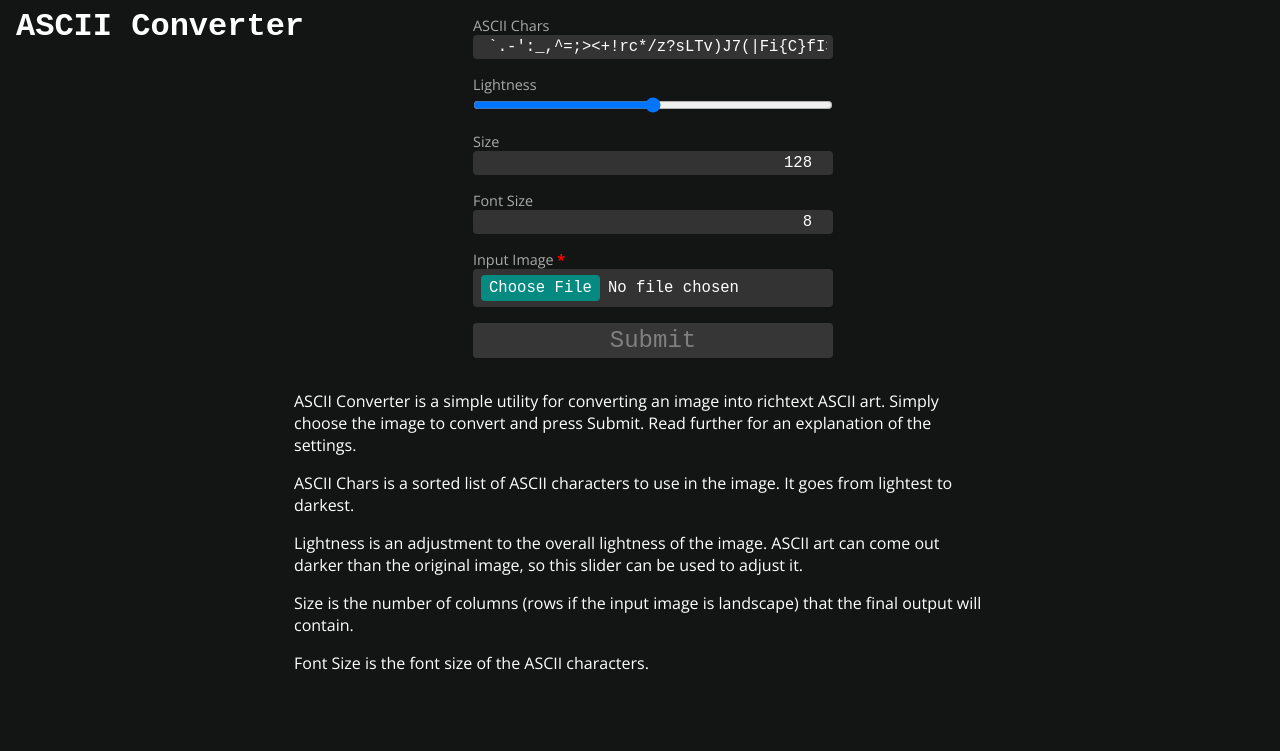
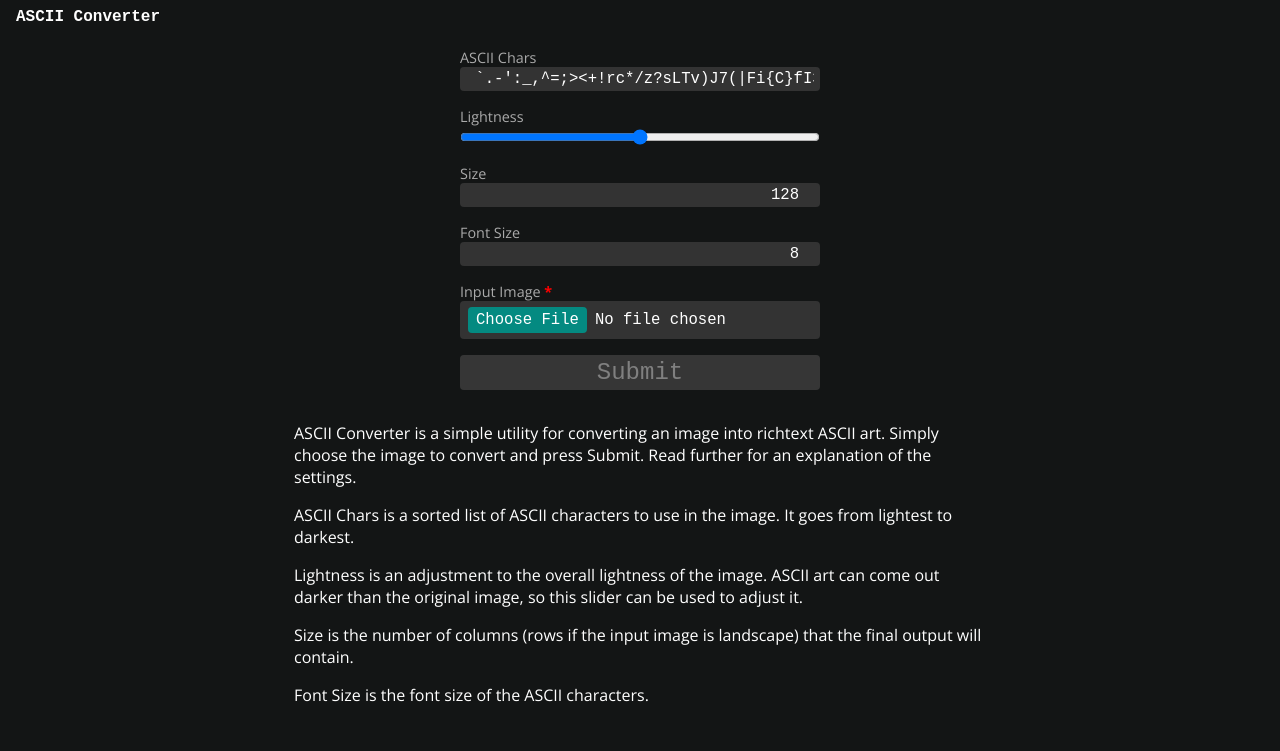
Before and after one commit to M3L6H/ascii-converter, a plain HTML site: page src/index.html in a window 1280 px wide. Shown: the top 751 px of the page. Drawn offline with nearby package versions, Linux system fonts and the light colour scheme.

Commit message:
chore: fix title styling

```diff
--- a/src/styles.css
+++ b/src/styles.css
@@ -38,6 +38,7 @@ form {
   align-items: stretch;
   justify-content: flex-start;
   gap: 16px;
+  margin-top: 32px;
   margin-bottom: 32px;
 }
 
@@ -126,9 +127,11 @@ input[type="file"]::file-selector-button,
 }
 
 .title {
-  float: left;
+  position: absolute;
+  top: 0;
+  left: 0;
   margin: 8px 16px;
-  font-size: 2rem;
+  font-size: 1rem;
   font-family: monospace;
 }
 
```
